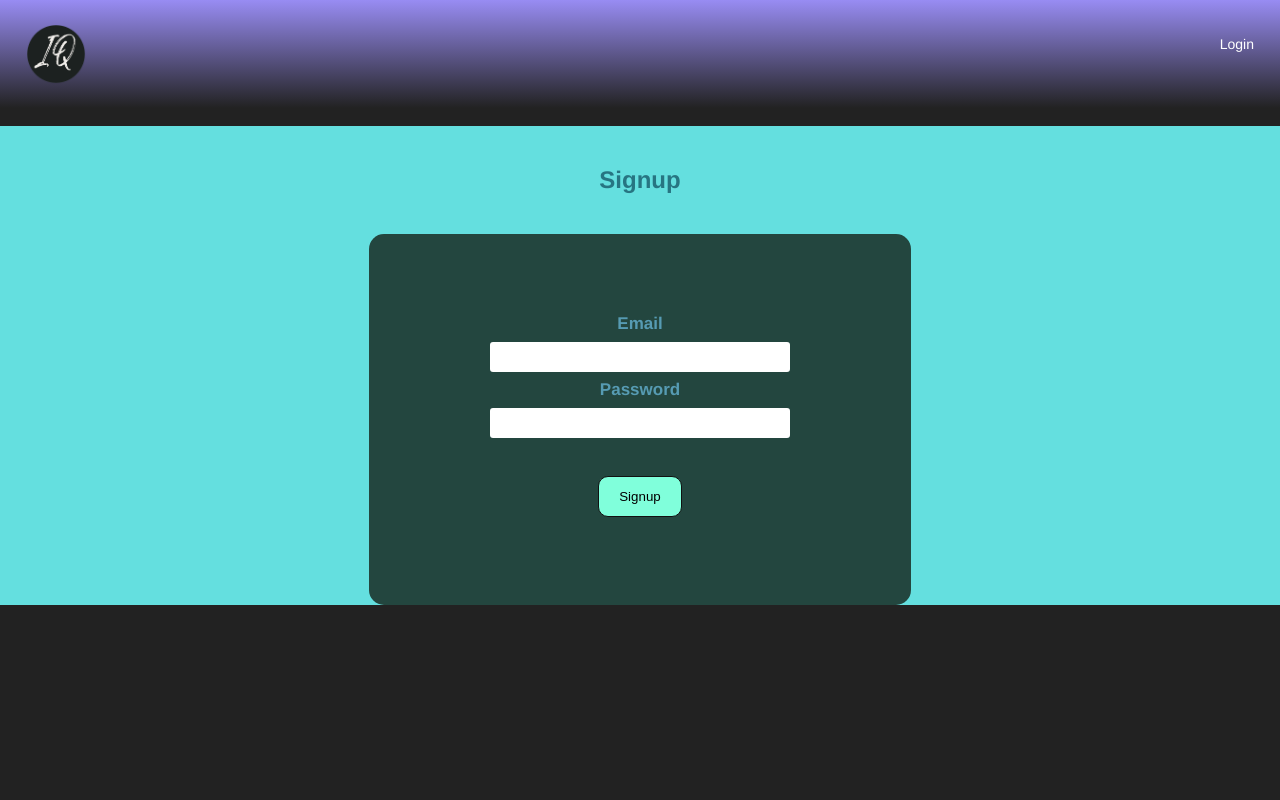
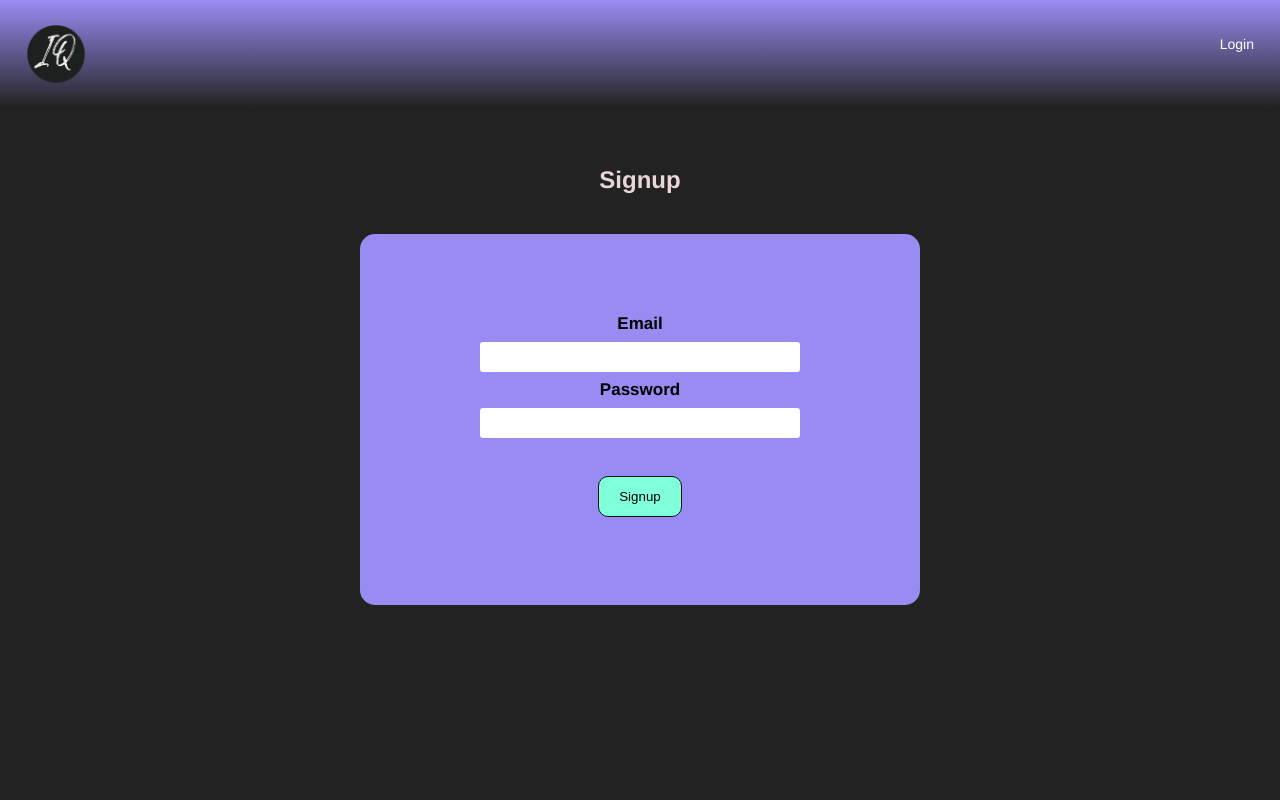
Before and after one commit to Shen0000/InspirationQuotation, a Vue app: page /signup in a window 1280 px wide. Shown: the top 800 px of the page. Built offline with nearby package versions, Linux system fonts and the light colour scheme; no server answers; a web font is replaced by a local one; what vue-toast-notification would draw is missing.

Commit message:
Change css on login and signup and removed console.log statements

```diff
--- a/src/App.vue
+++ b/src/App.vue
@@ -100,7 +100,6 @@ export default {
         console.log(user.email);
         this.$store.commit("setUsername", user.email);
         this.$store.commit("setLogin", true);
-        console.log("Logged in from before", user);
       }
     });
   },
--- a/src/router/index.js
+++ b/src/router/index.js
@@ -2,7 +2,6 @@ import { createRouter, createWebHistory } from "vue-router";
 import Login from "../views/Login.vue";
 import Home from "../views/Home.vue";
 import Signup from "../views/Signup.vue";
-import Quotes from "../views/Quotes.vue";
 import Settings from "../views/Settings.vue";
 import DailyQuote from "../views/DailyQuote.vue";
 
@@ -21,11 +20,6 @@ const routes = [
     path: "/signup",
     name: "Signup",
     component: Signup,
-  },
-  {
-    path: "/quotes",
-    name: "Quotes",
-    component: Quotes,
   },
   {
     path: "/settings",
@@ -50,7 +44,6 @@ const router = createRouter({
   routes,
   scrollBehavior (to) {
     if (to.hash) {
-      console.log("Scroll")
       return {
         el: to.hash,
         behavior: 'smooth',
--- a/src/views/DailyQuote.vue
+++ b/src/views/DailyQuote.vue
@@ -71,9 +71,6 @@ export default {
                 this.dailyQuote = res.data().dailyQuote;
                 this.author = res.data().dailyQuoteAuthor;
                 this.loading = false;
-                console.log(
-                  this.checkDates(res.data().lastLogin.toDate(), new Date())
-                );
               } else {
                 this.getQuote();
               }
--- a/src/views/Home.vue
+++ b/src/views/Home.vue
@@ -26,8 +26,9 @@
     </p>
     <strong v-if="!$store.state.loggedIn">
       <router-link to="/login" class="nav-element login-button"
-              >Login</router-link
-            > and configure your preferred quote settings to get started!
+        >Login</router-link
+      >
+      and configure your preferred quote settings to get started!
     </strong>
   </div>
 </template>
--- a/src/views/Login.vue
+++ b/src/views/Login.vue
@@ -33,7 +33,6 @@ export default {
   methods: {
     login(e) {
       e.preventDefault();
-      console.log("Hello");
       firebase
         .auth()
         .signInWithEmailAndPassword(this.email, this.password)
@@ -45,7 +44,6 @@ export default {
               this.$router.push("/");
             },
           });
-          console.log(user.user.email);
           this.$store.commit("setUsername", user.user.email);
           this.$store.commit("setLogin", true);
         })
@@ -63,29 +61,28 @@ export default {
 body {
   margin: 0;
   padding: 0;
-  background-color: #6abadeba;
-  font-family: "Arial";
 }
 .login-box {
-  width: 382px;
+  width: 50vw;
+  max-width: 400px;
   overflow: hidden;
   margin: auto;
   margin: 20 0 0 450px;
   padding: 80px;
-  background: #23463f;
+  background: #988cf3;
   border-radius: 15px;
 }
 h2 {
   text-align: center;
-  color: #277582;
+  color: rgb(233, 215, 215);
   padding: 20px;
 }
 label {
-  color: #6abadeba;
+  color: #000;
   font-size: 17px;
 }
 #email {
-  width: 300px;
+  width: 80%;
   height: 30px;
   border: none;
   border-radius: 3px;
@@ -93,8 +90,7 @@ label {
   margin: 8px;
 }
 #password {
-  width: 300px;
-  height: 30px;
+  width: 80%;
   border: none;
   border-radius: 3px;
   padding-left: 8px;
@@ -139,31 +135,10 @@ button:hover {
   /* transition: color 0s, background-color 0s; */
 }
 .login {
-  --color: #8e3d35;
-  --color-secondary: red;
-  --nav: #252525;
-  --nav-link: #a10ae7;
-  --nav-link-exact: #ee37cf;
-  --body: #6930c3;
-  --footer: #2f1544;
-  --social: #80ffdb;
-  --border: #eb7a39;
   --button: #80ffdb;
   --button-text: rgb(0, 0, 0);
   --button-hover: #6930c3;
   --button-hover-text: #64dfdf;
   background: #222;
-  --background: #f80000;
-  --text-color-primary: #64dfdf;
-  --vs-controls-color: #664cc3;
-  --vs-border-color: #664cc3;
-  --vs-dropdown-bg: #282c34;
-  --vs-dropdown-color: #cc99cd;
-  --vs-dropdown-option-color: #cc99cd;
-  --vs-selected-bg: #664cc3;
-  --vs-selected-color: #eeeeee;
-  --vs-search-input-color: #eeeeee;
-  --vs-dropdown-option--active-bg: #664cc3;
-  --vs-dropdown-option--active-color: #eeeeee;
 }
 </style>
--- a/src/views/Quotes.vue
+++ /dev/null
@@ -1,43 +0,0 @@
-<template>
-    <div>
-        Quotes
-        <div class="quotes-wrapper">
-          <div class="quotes" v-for="n in length-1" v-bind:key="n">
-            <p>"{{quotes[n]}}"</p> <i>{{authors[n]}}</i>
-          </div>
-        </div>
-    </div>
-</template>
-
-<script>
-export default {
-    name: 'Quotes',
-    data() {
-      return {
-        quotes: [],
-        authors: [],
-        length: 0,
-      };
-    },
-    methods: {
-      getData() {
-        fetch(`http://localhost:5000/get-quotes?query=men&author=/authors/eminem-quotes`)
-        .then((response) => response.json())
-        .then((data) => {
-          console.log(data);
-          this.quotes = data[0];
-          this.authors = data[1];
-          this.length = data[2];
-        });
-
-      },
-    },
-    created() {
-      this.getData();
-    }
-}
-</script>
-
-<style scoped>
-
-</style>
--- a/src/views/Signup.vue
+++ b/src/views/Signup.vue
@@ -32,7 +32,6 @@ export default {
   methods: {
     signup(e) {
       e.preventDefault();
-      console.log("Hello");
       firebase
         .auth()
         .createUserWithEmailAndPassword(this.email, this.password)
@@ -70,25 +69,26 @@ body {
   font-family: "Arial";
 }
 .login-box {
-  width: 382px;
+  width: 50vw;
+  max-width: 400px;
   overflow: hidden;
   margin: auto;
   margin: 20 0 0 450px;
   padding: 80px;
-  background: #23463f;
+  background: #988cf3;
   border-radius: 15px;
 }
 h2 {
   text-align: center;
-  color: #277582;
+  color: rgb(233, 215, 215);
   padding: 20px;
 }
 label {
-  color: #6abadeba;
+  color: #000;
   font-size: 17px;
 }
 #email {
-  width: 300px;
+  width: 80%;
   height: 30px;
   border: none;
   border-radius: 3px;
@@ -96,7 +96,7 @@ label {
   margin: 8px;
 }
 #password {
-  width: 300px;
+  width: 80%;
   height: 30px;
   border: none;
   border-radius: 3px;
@@ -111,7 +111,6 @@ input {
   font-size: 20px;
 }
 input[type="text"] {
-  width: 70%;
   padding: 12px 20px;
   /*margin: 8px 0;*/
   border-radius: 10px;
@@ -123,8 +122,6 @@ input::-webkit-inner-spin-button {
 }
 
 button {
-  /*width: 15%;*/
-  /*font-size: 2vw;*/
   padding: 12px 20px;
   margin: 8px 0;
   margin-top: 30px;
@@ -139,34 +136,12 @@ button:hover {
   background-color: var(--button-hover);
   color: var(--button-hover-text);
   border: 1px solid black;
-  /* transition: color 0s, background-color 0s; */
 }
 .register {
-  --color: #8e3d35;
-  --color-secondary: red;
-  --nav: #252525;
-  --nav-link: #a10ae7;
-  --nav-link-exact: #ee37cf;
-  --body: #6930c3;
-  --footer: #2f1544;
-  --social: #80ffdb;
-  --border: #eb7a39;
   --button: #80ffdb;
   --button-text: rgb(0, 0, 0);
   --button-hover: #6930c3;
   --button-hover-text: #64dfdf;
-  background: #64dfdf;
-  --background: #f80000;
-  --text-color-primary: #64dfdf;
-  --vs-controls-color: #664cc3;
-  --vs-border-color: #664cc3;
-  --vs-dropdown-bg: #282c34;
-  --vs-dropdown-color: #cc99cd;
-  --vs-dropdown-option-color: #cc99cd;
-  --vs-selected-bg: #664cc3;
-  --vs-selected-color: #eeeeee;
-  --vs-search-input-color: #eeeeee;
-  --vs-dropdown-option--active-bg: #664cc3;
-  --vs-dropdown-option--active-color: #eeeeee;
+  background: #222;
 }
 </style>
```
